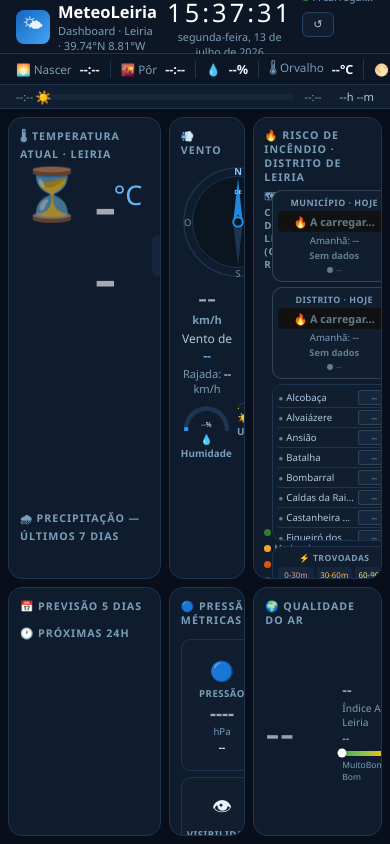
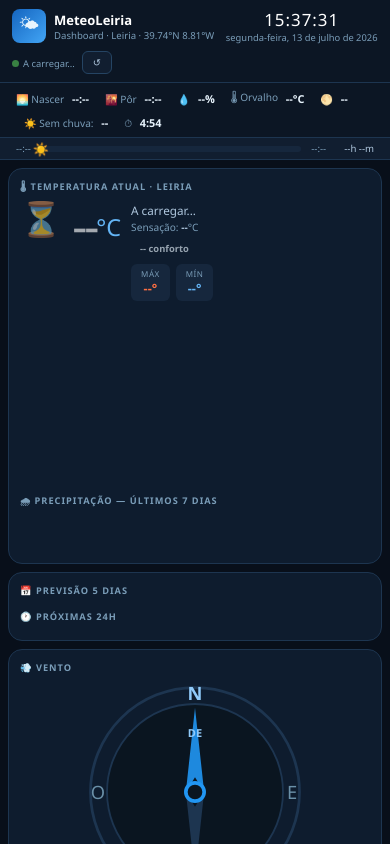
Before and after one commit to jpleiria/meteo_leiria, a plain HTML site: page index.html in a window 390 px wide. Drawn offline with Linux system fonts and the light colour scheme; no server answers.

Commit message:
Add files via upload

```diff
--- a/index.html
+++ b/index.html
@@ -10,7 +10,7 @@
   --green:#4caf50;--text:#e8f4fd;--text2:#b0c8df;--text3:#7a9db8;
   --r:10px;--r2:14px;--font:'Segoe UI',system-ui,sans-serif;}
 *{box-sizing:border-box;margin:0;padding:0}
-html,body{height:100%;background:var(--bg);color:var(--text);font-family:var(--font);overflow:hidden;font-size:15px}
+html,body{height:100%;background:var(--bg);color:var(--text);font-family:var(--font);overflow:hidden;font-size:clamp(12px,0.65vw + 8px,15px)}
 body{display:flex;flex-direction:column}
 #app{flex:1;display:flex;flex-direction:column;min-height:0}
 
@@ -238,6 +238,100 @@ body.kiosk #kiosk-bar{display:flex}
 @keyframes pulse{0%,100%{opacity:.3}50%{opacity:.65}}
 ::-webkit-scrollbar{width:3px;height:3px}
 ::-webkit-scrollbar-thumb{background:var(--border2);border-radius:2px}
+
+/* ==================== RESPONSIVO ==================== */
+
+/* ECRÃS MÉDIOS / TABLET — mantém a grelha mas aperta espaçamentos */
+@media (max-width:1180px){
+  #grid{grid-template-columns:1.6fr 1fr 1.4fr;gap:6px;padding:6px}
+  .cmp{width:92px;height:92px}
+  #fire-sb{width:106px}
+  #temp{font-size:4rem}
+  #w-icon{font-size:2.8rem}
+}
+
+/* TABLET ESTREITO — grelha 2 colunas, cartão de incêndio ocupa a largura toda */
+@media (max-width:980px){
+  #grid{grid-template-columns:1fr 1fr;grid-template-rows:auto auto auto;
+    height:auto;overflow-y:auto;overflow-x:hidden}
+  html,body{overflow:hidden}
+  #app{min-height:0}
+  #c-temp{grid-column:1/-1;grid-row:1}
+  #c-fore{grid-column:1/-1;grid-row:2}
+  #c-wind{grid-column:1;grid-row:3}
+  #c-pres{grid-column:2;grid-row:3}
+  #c-fire{grid-column:1/-1;grid-row:4}
+  #c-aqi{grid-column:1/-1;grid-row:5}
+  .card{min-height:200px}
+  #tw{min-height:170px}
+  #map-cnt{min-height:240px}
+  .fbody{flex-wrap:wrap}
+  #map-s{flex:1 1 260px}
+  #fire-sb{width:100%;flex:1 1 100%;flex-direction:row;flex-wrap:wrap}
+  #fire-sb .fb{flex:1 1 140px}
+  #mun-list{flex:1 1 100%;max-height:180px}
+  #fire-sb .lb{flex:1 1 100%}
+  body.kiosk #grid{overflow:hidden}
+}
+
+/* TELEMÓVEL — coluna única, tudo com scroll vertical, nada é cortado */
+@media (max-width:640px){
+  html,body{overflow-y:auto;overflow-x:hidden;font-size:13px}
+  #app{overflow:visible}
+  #hdr{height:auto;flex-wrap:wrap;row-gap:6px;padding:8px 12px}
+  #hdr>div{flex:1 1 auto}
+  #clock{font-size:1.3rem;letter-spacing:1px}
+  .st{font-size:1rem}
+  #alert-bar,#alert-detail,#info-bar,#solar-bar{flex-wrap:wrap;row-gap:4px}
+  .ib{border-right:none;padding:2px 8px}
+  .ib:last-child{margin-left:0}
+  #stn-bar{white-space:normal}
+  #grid{display:flex;flex-direction:column;height:auto;overflow:visible;
+    padding:8px;gap:8px}
+  #c-temp,#c-fore,#c-wind,#c-pres,#c-fire,#c-aqi{grid-column:auto;grid-row:auto;width:100%}
+  .card{min-height:auto;flex-shrink:0}
+  #temp{font-size:3.6rem}
+  #w-icon{font-size:2.6rem}
+  .th{flex-wrap:wrap;row-gap:6px}
+  .tr{text-align:left}
+  .mmr{justify-content:flex-start}
+  #tw{min-height:150px}
+  #rw canvas{height:36px!important}
+  .fdays{flex-wrap:wrap}
+  .fd{flex:1 1 30%;min-width:80px}
+  #hs{overflow-x:auto}
+  .cmp{width:88vw;max-width:220px;height:auto;aspect-ratio:1/1;margin:2px auto 6px}
+  .gauges{flex-wrap:wrap}
+  #c-pres{grid-template-columns:1fr 1fr}
+  .fbody{flex-direction:column}
+  #map-s{width:100%}
+  #map-cnt{min-height:260px}
+  #fire-sb{width:100%;flex-direction:column}
+  #fire-sb .fb{flex:1 1 auto}
+  #mun-list{max-height:220px}
+  .aqi-r{flex-wrap:wrap}
+  #aqi-n{font-size:2.4rem}
+  body.kiosk #grid{display:block;overflow:visible}
+  body.kiosk .card.kiosk-on{width:100%}
+  #kiosk-bar{flex-wrap:wrap}
+}
+
+/* TELEMÓVEL MUITO PEQUENO */
+@media (max-width:380px){
+  html,body{font-size:12px}
+  #temp{font-size:3rem}
+  .hbtn{padding:4px 7px;font-size:.68rem}
+  #clock{font-size:1.1rem}
+}
+
+/* ALTURAS CURTAS (ex: telemóvel em modo paisagem) — evita cortes verticais */
+@media (max-height:480px) and (min-width:641px){
+  html,body{overflow-y:auto}
+  #grid{height:auto;overflow-y:auto}
+  #hdr{height:auto;padding:4px 16px}
+  .cmp{width:80px;height:80px}
+  #tw{min-height:110px}
+}
 </style>
 </head>
 <body>
```
